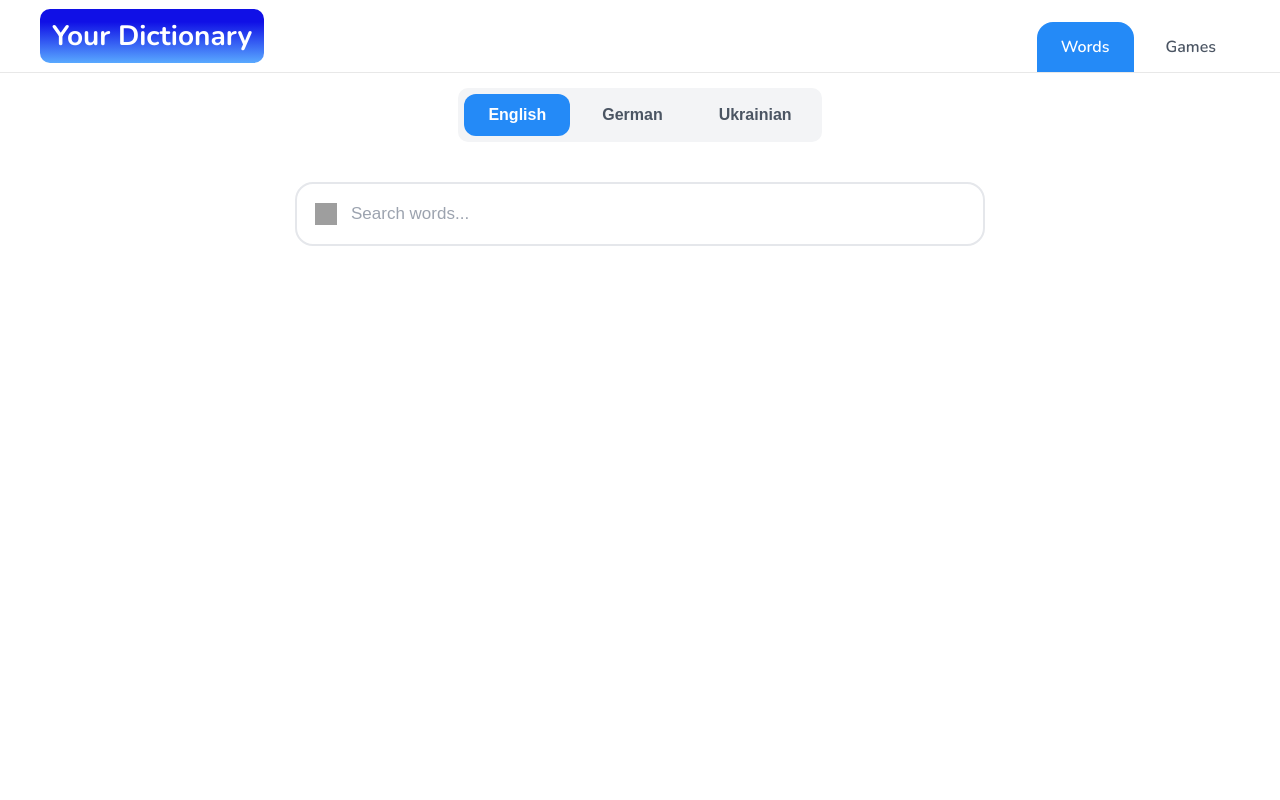
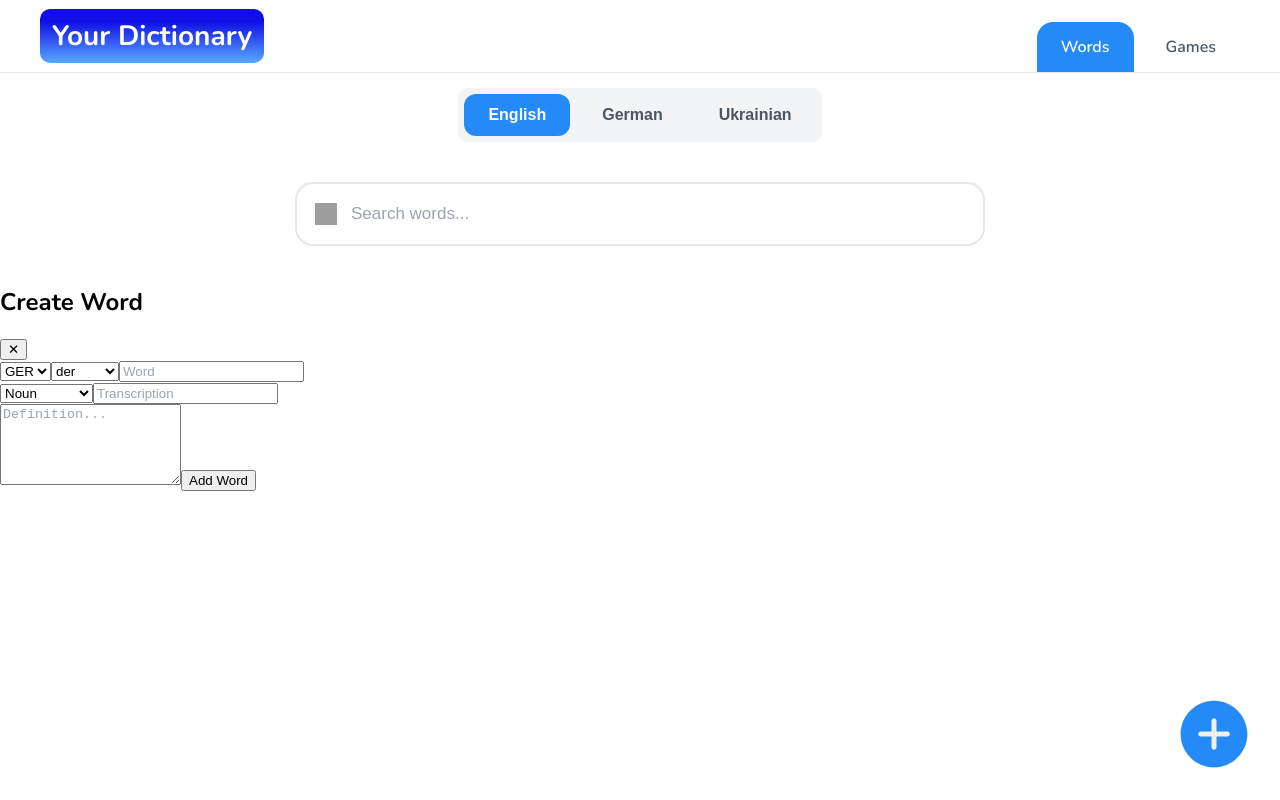
Before and after one commit to VolodymyrVH/YourDictionary, a React (Vite) app in the folder Frontend/Your_Dictionary/: page /wordpage in a window 1280 px wide. Built offline with nearby package versions, Linux system fonts and the light colour scheme; grey boxes are pictures that could not be loaded.

Commit message:
Add CreateWordButton and WordFormCreate components with styles; include add-circle SVG asset

```diff
--- a/Frontend/Your_Dictionary/src/pages/WordPage/WordPage.jsx
+++ b/Frontend/Your_Dictionary/src/pages/WordPage/WordPage.jsx
@@ -1,6 +1,8 @@
 import WordGameHeader from "./components/WordGameHeader"
 import WordLanguageChanger from "./components/LanguageChanger"
 import WordSearchBar from "./components/SearchWordBar"
+import CreateWordButton from "./components/CreateWordButton"
+import WordFormCreate from "./components/WordForm"
 
 export default function WordPage() {
     return(
@@ -8,6 +10,8 @@ export default function WordPage() {
             <WordGameHeader />
             <WordLanguageChanger />
             <WordSearchBar />
+            <WordFormCreate />
+            <CreateWordButton />
         </>
     )
 }
--- a/Frontend/Your_Dictionary/src/pages/WordPage/components/CreateWordButton.jsx
+++ b/Frontend/Your_Dictionary/src/pages/WordPage/components/CreateWordButton.jsx
@@ -1,9 +1,11 @@
 import React from "react";
+import AddCircle from "../../../assets/add-circle.svg";
+import "./WordPage.css";
 
 export default function CreateWordButton() {
     return (
-        <div>
-            <button></button>
-        </div>
+        <button className="create-word-button">
+            <img src={AddCircle} alt="Create word"/>
+        </button>
     );
 }
--- a/Frontend/Your_Dictionary/src/pages/WordPage/components/WordForm.jsx
+++ b/Frontend/Your_Dictionary/src/pages/WordPage/components/WordForm.jsx
@@ -0,0 +1,47 @@
+import React from "react";
+import "./WordPage.css";
+
+
+export default function WordFormCreate() {
+    return (
+        <div className="word-modal-overlay">
+            <div className="created-word-container">
+                <div className="create-word-header">
+                    <h2>Create Word</h2>
+                    <button className="close-button">✕</button>
+                </div>
+                <div className="create-word-form-container">
+                    <div className="word-string-container">
+                        <select className="language-selection">
+                            <option>GER</option>
+                            <option>ENG</option>
+                            <option>UKR</option>
+                        </select>
+                        <select className="article-selection">
+                            <option>der</option>
+                            <option>die</option>
+                            <option>das</option>
+                            <option>die (Pl.)</option>
+                        </select>
+                        <input className="string-input" placeholder="Word"/>
+                    </div>
+                    <div className="second-layer-create-word">
+                        <select className="selection-part-of-speech">
+                            <option>Noun</option>
+                            <option>Pronoun</option>
+                            <option>Verb</option>
+                            <option>Adjective</option>
+                            <option>Adverb</option>
+                            <option>Preposition</option>
+                            <option>Conjunction</option>
+                            <option>Interjection</option>
+                        </select>
+                        <input className="transcription-input" placeholder="Transcription"/>
+                    </div>
+                    <textarea className="definition-text-input" placeholder="Definition..." rows="5"/>
+                    <button className="submit-word-button">Add Word</button>
+                </div>
+            </div>
+        </div>
+    );
+}
--- a/Frontend/Your_Dictionary/src/pages/WordPage/components/WordPage.css
+++ b/Frontend/Your_Dictionary/src/pages/WordPage/components/WordPage.css
@@ -148,3 +148,34 @@ body {
 .searchbar::placeholder {
   color: #9ca3af;
 }
+
+.create-word-button {
+  position: fixed;
+  right: 32px;
+  bottom: 32px;
+  width: 68px;
+  height: 68px;
+  display: flex;
+  justify-content: center;
+  align-items: center;
+  border: none;
+  border-radius: 50%;
+  cursor: pointer;
+  transition: all 0.25s ease;
+  z-index: 1000;
+}
+
+.create-word-button:hover {
+  transform: translateY(-4px) scale(1.05);
+}
+
+.create-word-button:active {
+  transform: scale(0.95);
+}
+
+.create-word-button img {
+  width: 80px;
+  height: 80px;
+
+  pointer-events: none;
+}
```
Also changed, not shown: Frontend/Your_Dictionary/src/assets/add-circle.svg (added).
